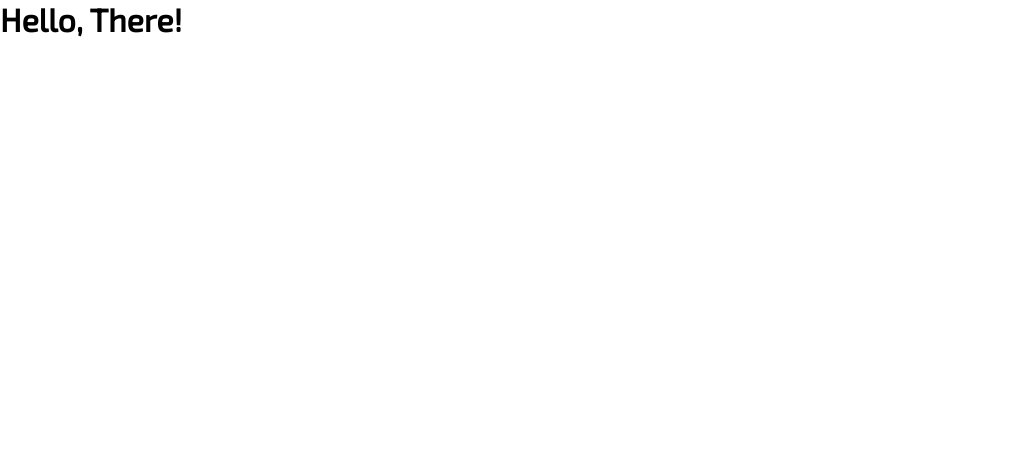
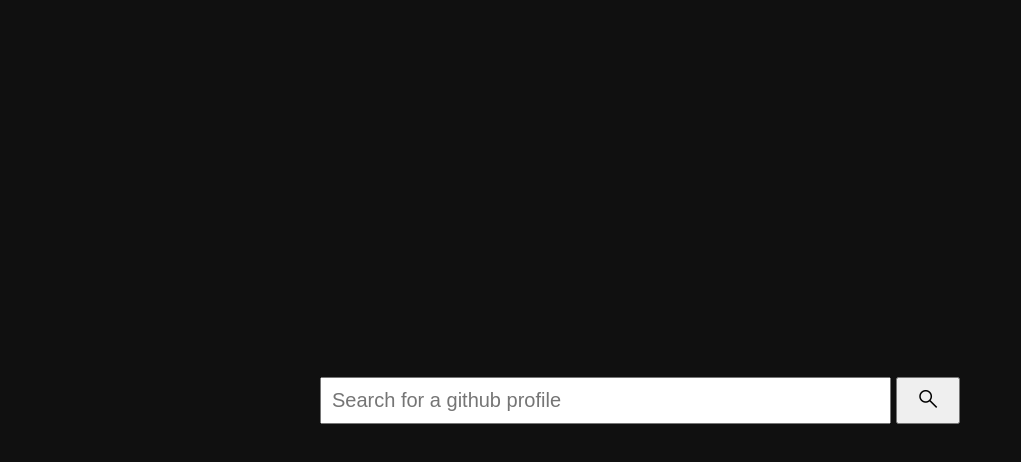
Before and after one commit to Gauravtripathii/github-public-dashboard, a React (Create React App) app: page / in a window 1280 px wide. Shown: the top 462 px of the page, without its empty margins (0-1021 px from the left). Built offline with nearby package versions, Linux system fonts and the light colour scheme; a web font is replaced by a local one.

Commit message:
search ui

```diff
--- a/src/App.css
+++ b/src/App.css
@@ -1,3 +1,9 @@
 .app {
   font-family: var(--exo-2);
+
+  width: 100%;
+  height: 100svh;
+
+  background-color: var(--bg-dark);
+  color: var(--color-dark);
 }
--- a/src/App.js
+++ b/src/App.js
@@ -1,9 +1,12 @@
 import "./App.css";
+
+// app components
+import Search from "./components/search";
 
 function App() {
   return (
     <div className="app">
-      <h1>Hello, There!</h1>
+      <Search />
     </div>
   );
 }
--- /dev/null
+++ b/src/components/search/index.js
@@ -0,0 +1,17 @@
+import React from "react";
+import "./main.css";
+
+function Search() {
+  return (
+    <div className="search-container">
+      <div className="input-box">
+        <input type="text" placeholder="Search for a github profile" />
+        <button>
+          <span class="material-symbols-outlined">search</span>
+        </button>
+      </div>
+    </div>
+  );
+}
+
+export default Search;
--- /dev/null
+++ b/src/components/search/main.css
@@ -0,0 +1,26 @@
+.search-container {
+  width: 100%;
+  height: 100%;
+
+  display: grid;
+  place-items: center;
+}
+
+.input-box {
+  display: flex;
+  width: 50%;
+  gap: 5px;
+  /* align-items: center; */
+}
+
+.input-box input {
+  width: 90%;
+  padding: 10px;
+  font-size: 20px;
+}
+.input-box input:focus {
+    outline: none;
+}
+.input-box button {
+  width: 10%;
+}
```
